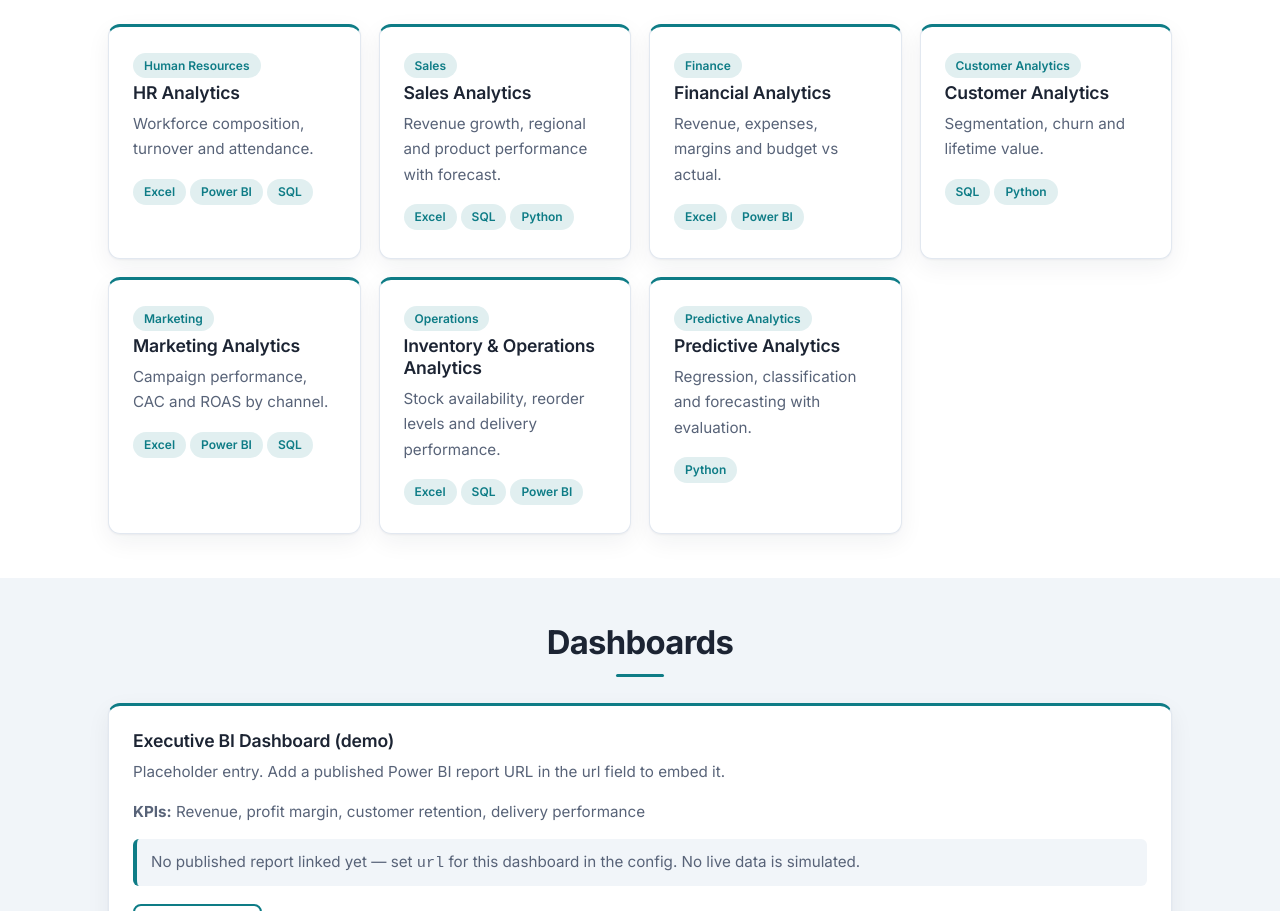
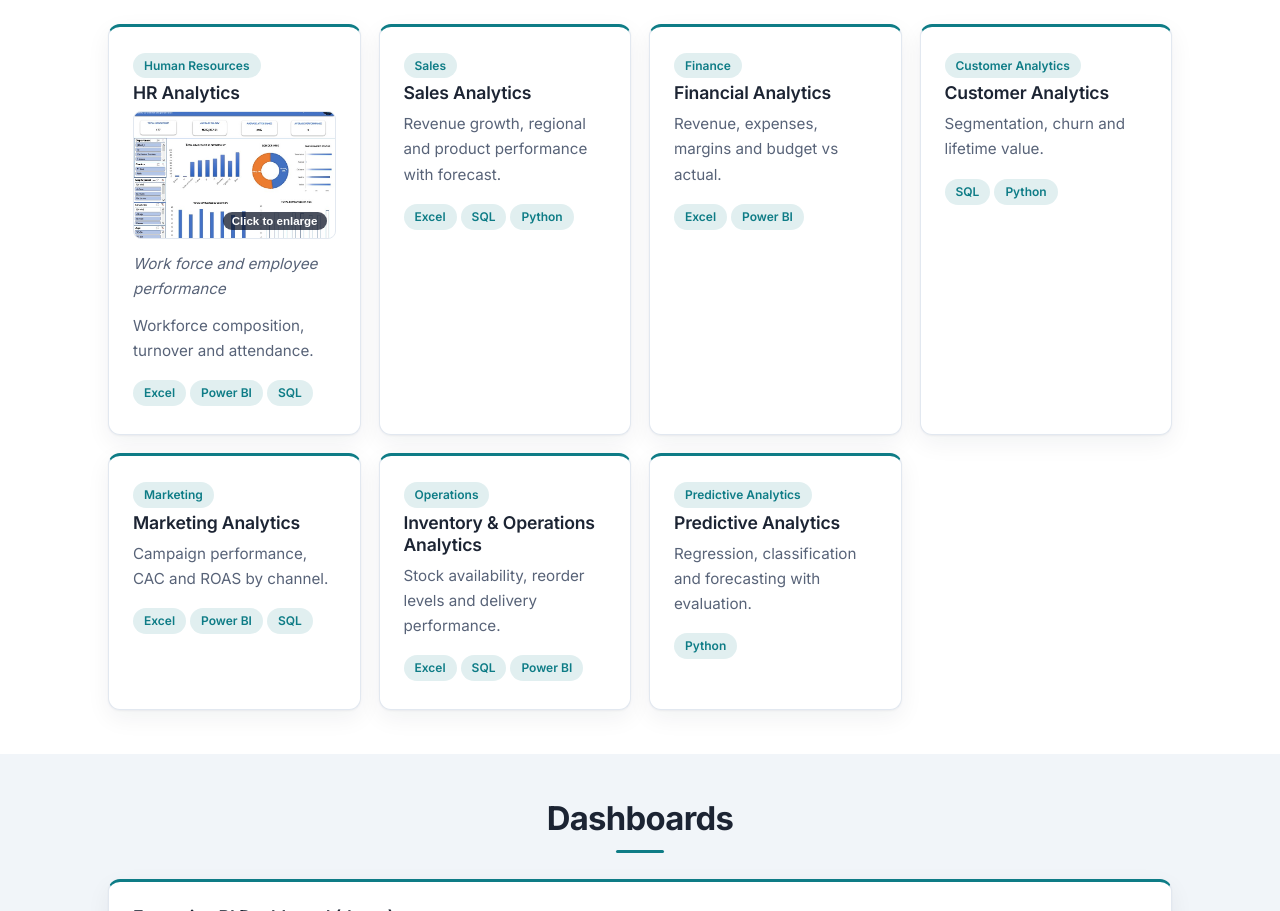
Before and after one commit to syfoullah/portfolio, a plain HTML site: page index.html in a window 1280 px wide. Shown: the part 4041-4952 px from the top of the page. Drawn offline with Linux system fonts and the light colour scheme.

Commit message:
Update index.html

```diff
--- a/index.html
+++ b/index.html
@@ -93,7 +93,7 @@ const P=[
    src: image file next to this page, e.g. "images/hr.png" (or a full https:// link). Leave "" to hide the image.
    cap: short caption describing the insight the dashboard shows. */
 const IMAGES={
-hr:{src:"",cap:""},
+hr:{src:"HR_Dashboard.jpg",cap:"Work force and employee performance"},
 sales:{src:"",cap:""},
 fin:{src:"",cap:""},
 cust:{src:"",cap:""},
```
